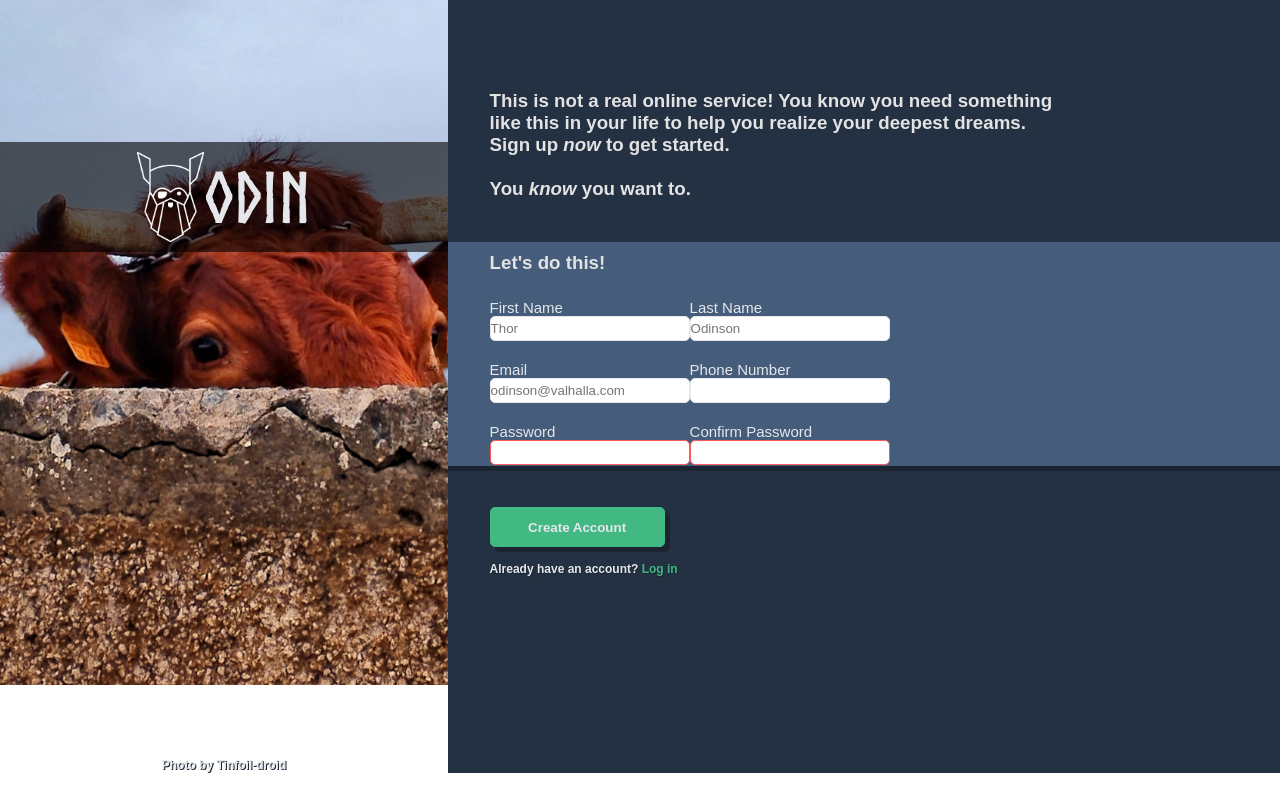
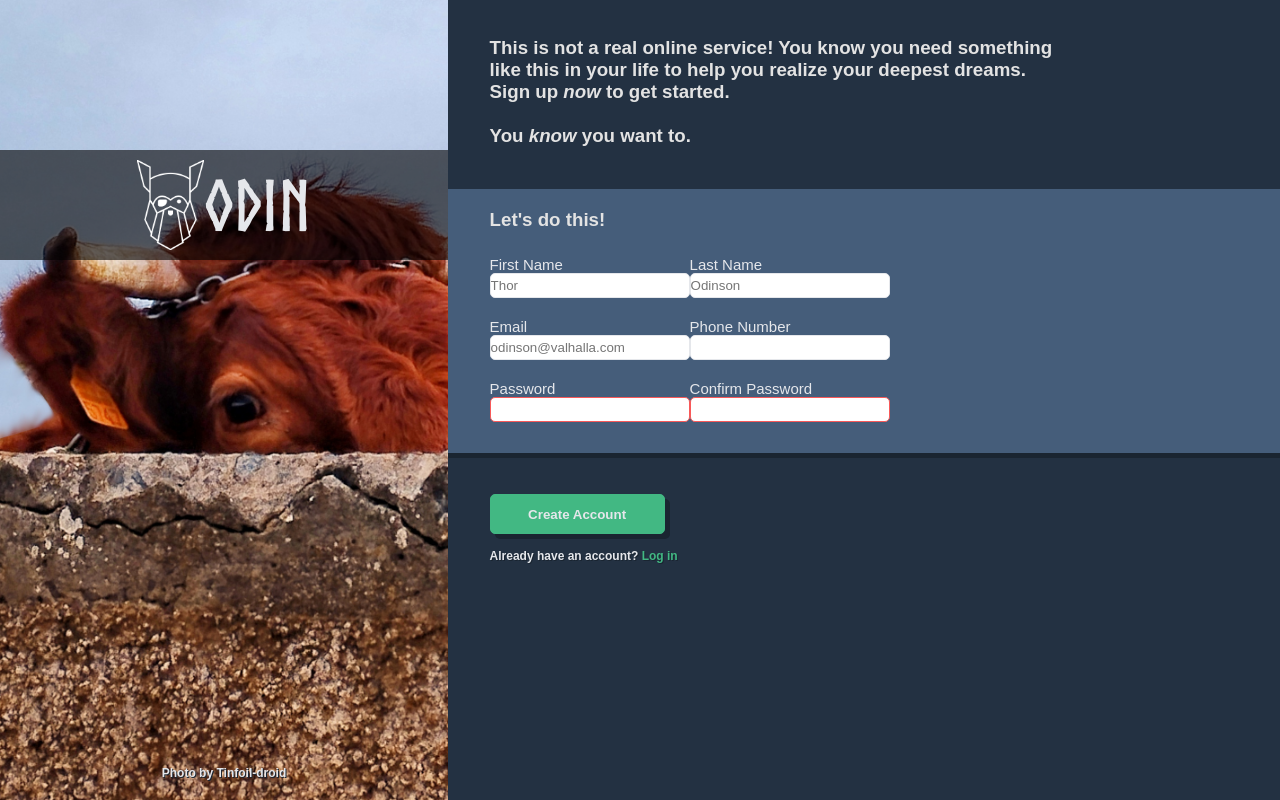
Before and after one commit to Tinfoil-droid/Sign-up-Form, a plain HTML site: page index.html in a window 1280 px wide. Drawn offline with Linux system fonts and the light colour scheme.

Commit message:
finally fixed height and odin banner alignment

```diff
--- a/index.html
+++ b/index.html
@@ -32,7 +32,7 @@
         </div>
         <form action="" method="get">
           <div class="second">
-            <h3 style="margin-left: 5%; padding-top: 10px">Let's do this!</h3>
+            <h3 style="margin-left: 5%; padding-top: 20px">Let's do this!</h3>
             <div class="form-main-div">
               <div class="form-divs">
                 <div class="form-div">
--- a/style.css
+++ b/style.css
@@ -24,7 +24,7 @@ body {
   background-image: url(./img/cow-crop.jpeg);
   width: 35vw;
   background-repeat: no-repeat;
-  background-size: 129%;
+  background-size: cover;
   display: flex;
   flex-direction: column;
   font-family: Arial, Helvetica, sans-serif;
@@ -35,11 +35,12 @@ body {
   flex-direction: column;
   background-color: #233142;
   width: 65vw;
+  height: 100vh;
   font-family: Arial, Helvetica, sans-serif;
 }
 
 .first {
-  height: 25vh;
+  height: 33vh;
   display: flex;
   justify-content: flex-start;
   align-items: flex-end;
@@ -50,7 +51,7 @@ body {
 
 .second {
   background-color: #455d7a;
-  height: 28vh;
+  height: 33vh;
   align-items: center;
   color: #e3e3e3;
   box-shadow: 0px 5px #1a2531;
@@ -108,7 +109,7 @@ label {
 }
 
 .third {
-  height: 28vh;
+  height: 33vh;
   margin: 5%;
 }
 
@@ -140,7 +141,7 @@ p {
 }
 
 .forImage {
-  height: 31.5vh;
+  height: 32.5vh;
   display: flex;
   align-items: flex-end;
 }
```
Also changed, not shown: img/green leaf plant.jpg (deleted).
